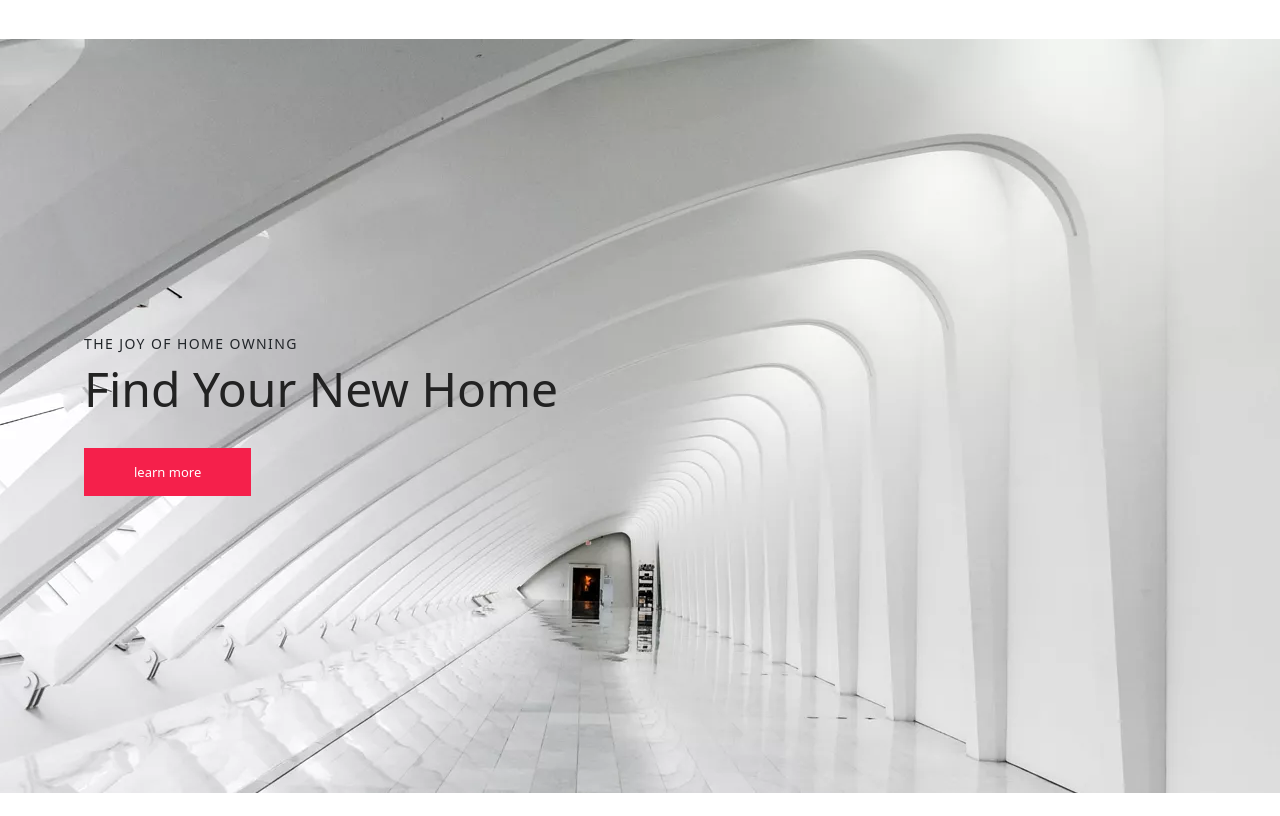
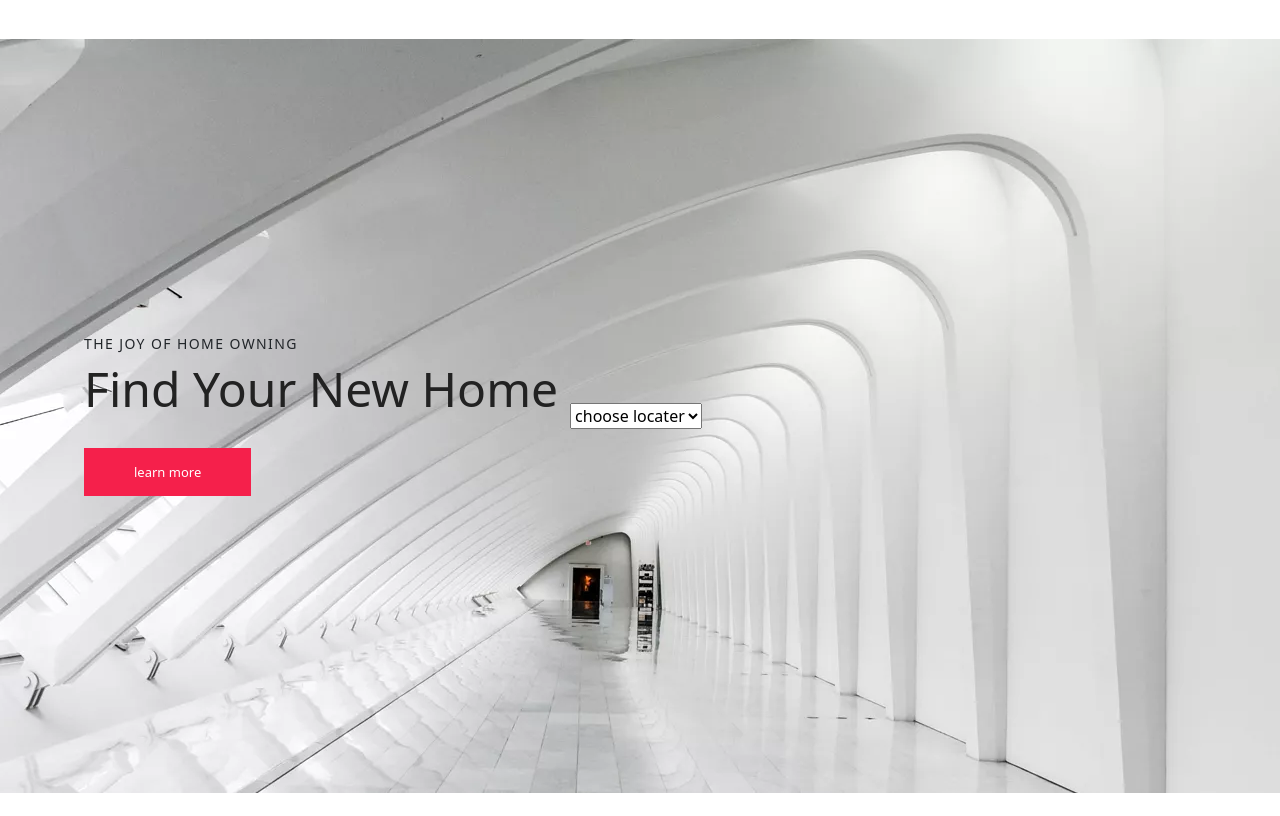
Before and after one commit to Raza-Ur-Rehman/compition-web-ui, a plain HTML site: page index.html in a window 1280 px wide. Shown: the part 104-920 px from the top of the page. Drawn offline with nearby package versions, Linux system fonts and the light colour scheme.

Commit message:
continue this web ui

```diff
--- a/index.html
+++ b/index.html
@@ -40,7 +40,17 @@
         <h3>Find Your New Home</h3>
         <div class="btn-1"><a href="#">learn more</a></div>
         </div>
-        <div class="form"></div>
+        <div class="form">
+             <div class="column">
+                    <div class="select-box" >
+                        <select required>
+                            <option hidden>choose locater</option>
+                            <option>locater area</option>
+                            <option>property</option>
+                            <option>Badroom</option>
+                        </select>
+                    </div>
+        </div>
     </div>
 </div>
 
```
